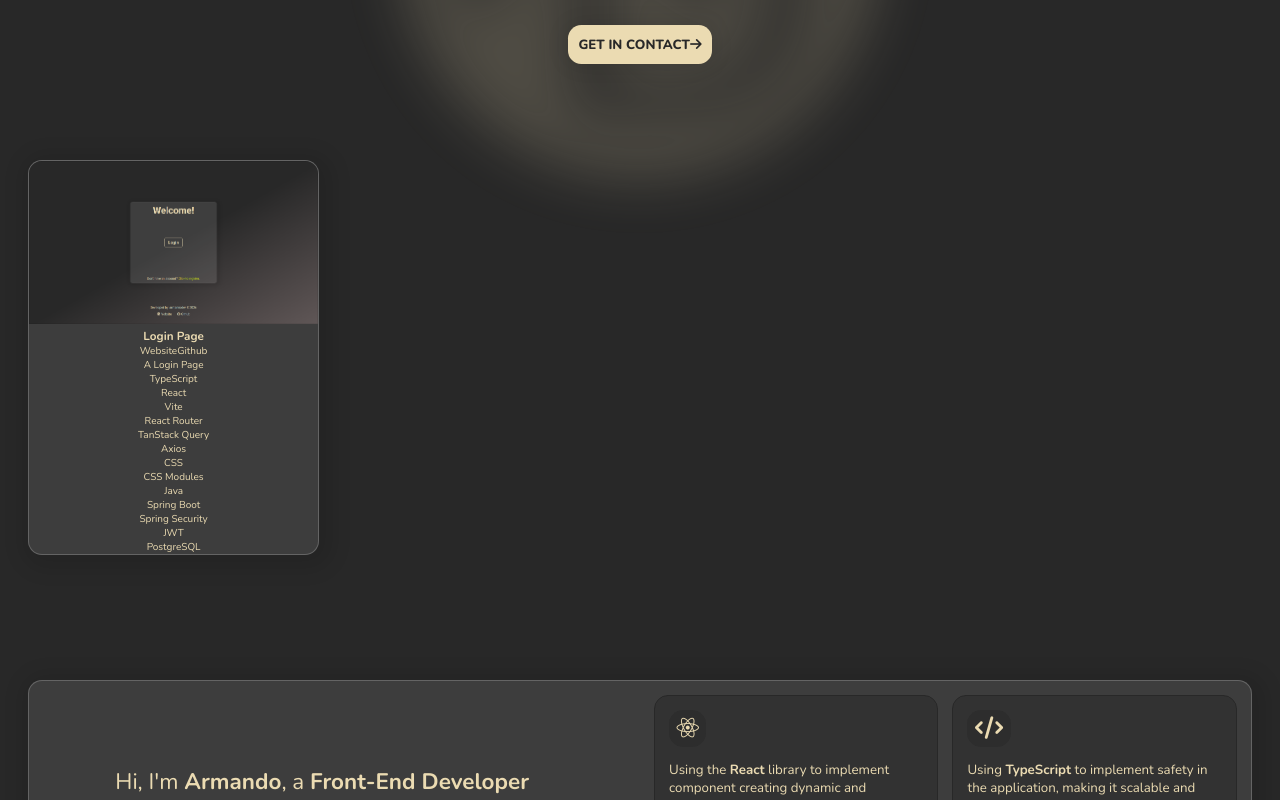
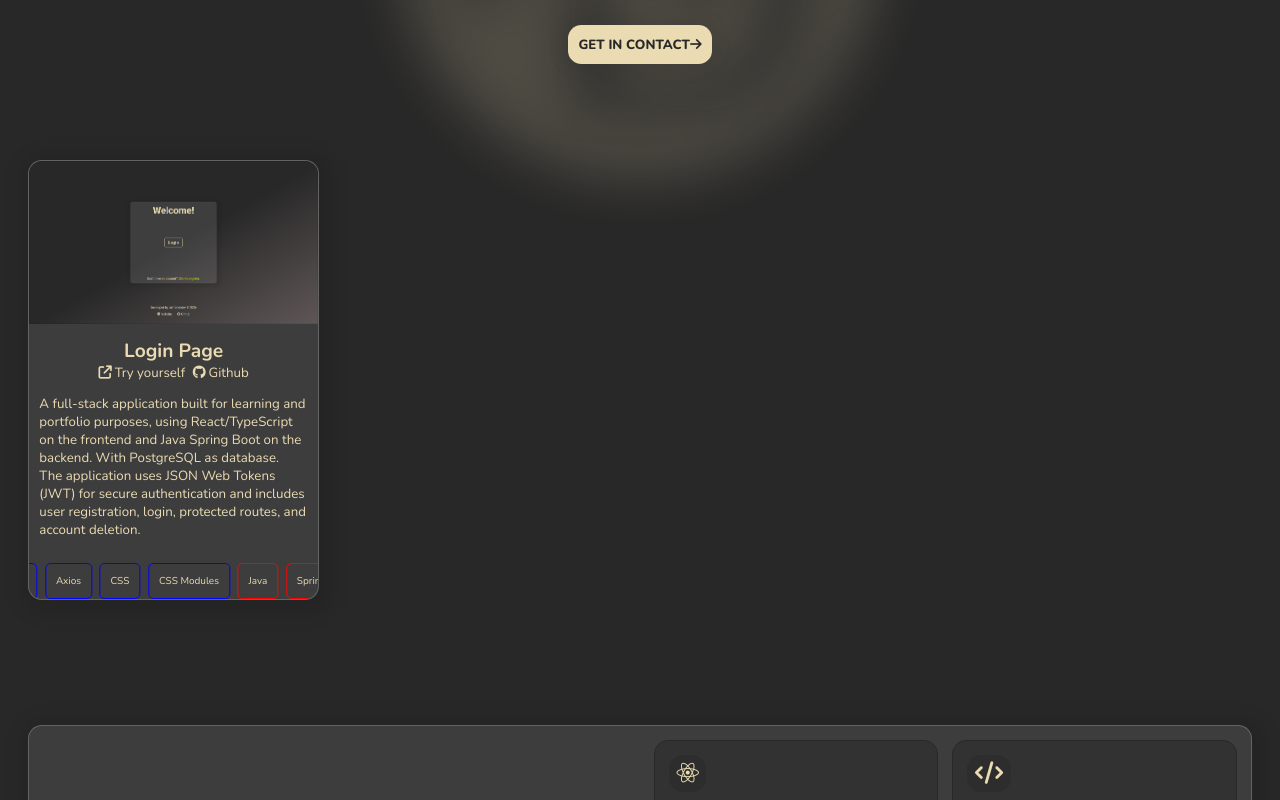
Before and after one commit to armandosilvadev/portfolio-website, a React (Vite) app: page / in a window 1280 px wide. Shown: the part 462-1262 px from the top of the page. Built offline with nearby package versions, Linux system fonts and the light colour scheme; some icons are missing.

Commit message:
add carousel animation to listTechStack

```diff
--- a/src/components/sections/Portfolio.module.css
+++ b/src/components/sections/Portfolio.module.css
@@ -11,12 +11,6 @@
   margin-bottom: 5.6rem;
 }
 
-.containerProjects {
-  display: grid;
-  grid-template-columns: repeat(4, 1fr);
-  gap: 2rem;
-}
-
 .projectItem {
   grid-column: span 2;
 }
--- a/src/components/ui/Projects/Projects.module.css
+++ b/src/components/ui/Projects/Projects.module.css
@@ -1,27 +1,11 @@
 @import url('../../../assets/styles/variables.css');
 
-.project {
+.projectsContainer {
   display: grid;
-  grid-template-columns: repeat(2, 1fr);
+  gap: 2rem;
+  grid-template-columns: repeat(4, 1fr);
   width: 100%;
-  background-color: rgba(255, 255, 255, 0.1);
-  backdrop-filter: blur(10px) blur(10px) blur(10px) blur(10px);
-  border: solid 1px var(--txt-color);
-  border-radius: 1.4rem;
-  box-shadow: 4px 4px 10px 2px rgba(0, 0, 0, 0.01);
 }
-
-.project img {
-  width: 20rem;
-  align-self: center;
-  justify-self: center;
-}
-
-.descriptionBox {
-  text-align: left;
-  justify-content: center;
-}
-
 .projectBox {
   position: relative;
   top: 0;
@@ -42,3 +26,92 @@
 .projectBox img {
   width: 100%;
 }
+
+.detailsBox {
+  padding: var(--padding-10);
+}
+
+.detailsBox h3 {
+  font-size: var(--paragraph-font-20);
+}
+
+.detailsBox .links {
+  display: flex;
+  justify-content: center;
+  align-items: center;
+  gap: var(--size-8);
+  font-size: var(--btn-font-size-14);
+  margin-bottom: var(--btn-font-size-14);
+}
+
+.links a {
+  display: flex;
+  align-items: center;
+}
+
+.links a span {
+  margin-left: 3px;
+}
+
+.description {
+  font-size: var(--btn-font-size-14);
+  text-align: left;
+  white-space: pre-line;
+  margin-bottom: var(--btn-font-size-14);
+}
+
+.carouselTechStack {
+  display: flex;
+  width: 100%;
+  overflow-x: auto;
+}
+
+.carouselTechStack::-webkit-scrollbar {
+  display: none;
+}
+
+.carouselTechStack:hover .carouselTrack {
+  animation-play-state: paused;
+}
+
+.carouselTrack {
+  display: flex;
+  align-items: center;
+  animation: scroll 15s infinite linear;
+}
+
+.listTechStack {
+  display: flex;
+  align-items: center;
+  gap: var(--size-8);
+  padding-right: var(--size-8);
+  width: max-content;
+  list-style: none;
+}
+
+.listTechStack li {
+  flex: 0 0 auto;
+  border-radius: 5px;
+  padding: 10px;
+}
+
+.listTechStack .frontend {
+  border: solid 1px blue;
+}
+
+.listTechStack .backend {
+  border: solid 1px red;
+}
+
+.listTechStack .database {
+  border: solid 1px gray;
+}
+
+@keyframes scroll {
+  from {
+    transform: translateX(0);
+  }
+  to {
+    transform: translateX(-50%);
+  }
+}
--- a/src/components/ui/Projects/Projects.tsx
+++ b/src/components/ui/Projects/Projects.tsx
@@ -11,7 +11,7 @@ function Projects({ projects, ...props }: ProjectProps) {
     <>
       <div
         {...props}
-        className={`${styles.projectsContainer} ${props.className}`}
+        className={`${styles.projectsContainer} ${props.className} flex flex-column`}
       >
         {projects.map(project => (
           <div
@@ -23,6 +23,7 @@ function Projects({ projects, ...props }: ProjectProps) {
               alt={project.images?.altText}
             />
 
+            <div className={styles.detailsBox}>
               <h3>{project.title}</h3>
               <div className={styles.links}>
                 {project.link && (
@@ -30,18 +31,24 @@ function Projects({ projects, ...props }: ProjectProps) {
                     href={project.github}
                     target='_blank'
                   >
-                  Website
+                    <i className='fa-solid fa-arrow-up-right-from-square'></i>
+                    <span>Try yourself</span>
                   </a>
                 )}
                 <a
                   href={project.github}
                   target='_blank'
                 >
-                Github
+                  <i className='fa-brands fa-github'></i>
+                  <span>Github</span>
                 </a>
               </div>
-            <p>{project.description}</p>
 
+              <p className={styles.description}>{project.description}</p>
+            </div>
+
+            <div className={styles.carouselTechStack}>
+              <div className={styles.carouselTrack}>
                 <ul className={styles.listTechStack}>
                   {project.techstack.map(techstack => (
                     <li
@@ -52,6 +59,22 @@ function Projects({ projects, ...props }: ProjectProps) {
                     </li>
                   ))}
                 </ul>
+
+                <ul
+                  aria-hidden
+                  className={styles.listTechStack}
+                >
+                  {project.techstack.map(techstack => (
+                    <li
+                      key={techstack.tech}
+                      className={styles[techstack.stack]}
+                    >
+                      {techstack.tech}
+                    </li>
+                  ))}
+                </ul>
+              </div>
+            </div>
           </div>
         ))}
       </div>
--- a/src/data/projects.tsx
+++ b/src/data/projects.tsx
@@ -1,72 +1,75 @@
-import type { Project, TechStack } from "../types/project";
-import homeLoginPage from "../assets/img/projects/loginpage/home.png";
+import type { Project, TechStack } from '../types/project';
+import homeLoginPage from '../assets/img/projects/loginpage/home.png';
 
 const loginPageTechStack: TechStack[] = [
   {
-    tech: "TypeScript",
-    stack: "frontend",
+    tech: 'TypeScript',
+    stack: 'frontend',
   },
   {
-    tech: "React",
-    stack: "frontend",
+    tech: 'React',
+    stack: 'frontend',
   },
   {
-    tech: "Vite",
-    stack: "frontend",
+    tech: 'Vite',
+    stack: 'frontend',
   },
   {
-    tech: "React Router",
-    stack: "frontend",
+    tech: 'React Router',
+    stack: 'frontend',
   },
   {
-    tech: "TanStack Query",
-    stack: "frontend",
+    tech: 'TanStack Query',
+    stack: 'frontend',
   },
   {
-    tech: "Axios",
-    stack: "frontend",
+    tech: 'Axios',
+    stack: 'frontend',
   },
   {
-    tech: "CSS",
-    stack: "frontend",
+    tech: 'CSS',
+    stack: 'frontend',
   },
   {
-    tech: "CSS Modules",
-    stack: "frontend",
+    tech: 'CSS Modules',
+    stack: 'frontend',
   },
   {
-    tech: "Java",
-    stack: "backend",
+    tech: 'Java',
+    stack: 'backend',
   },
   {
-    tech: "Spring Boot",
-    stack: "backend",
+    tech: 'Spring Boot',
+    stack: 'backend',
   },
   {
-    tech: "Spring Security",
-    stack: "backend",
+    tech: 'Spring Security',
+    stack: 'backend',
   },
   {
-    tech: "JWT",
-    stack: "backend",
+    tech: 'JWT',
+    stack: 'backend',
   },
   {
-    tech: "PostgreSQL",
-    stack: "database",
+    tech: 'PostgreSQL',
+    stack: 'database',
   },
 ];
 
 export const projects: Project[] = [
   {
-    id: "login-page",
-    title: "Login Page",
-    link: "https://login-page-olive-five.vercel.app",
-    github: "https://github.com/armandosilvadev/login-page",
-    description: 'A Login Page',
+    id: 'login-page',
+    title: 'Login Page',
+    link: 'https://login-page-olive-five.vercel.app',
+    github: 'https://github.com/armandosilvadev/login-page',
+    description:
+      'A full-stack application built for learning and portfolio purposes, using React/TypeScript on the frontend and Java Spring Boot on the backend. ' +
+      'With PostgreSQL as database.\n' +
+      'The application uses JSON Web Tokens (JWT) for secure authentication and includes user registration, login, protected routes, and account deletion.',
     techstack: loginPageTechStack,
     images: {
       image: homeLoginPage,
-      altText: "login page home",
+      altText: 'login page home',
     },
   },
 ];
```
Lines whose indentation alone changed are shown as unchanged.
